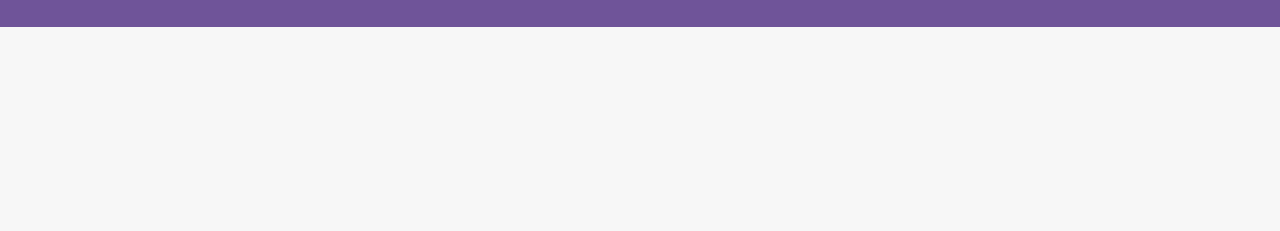
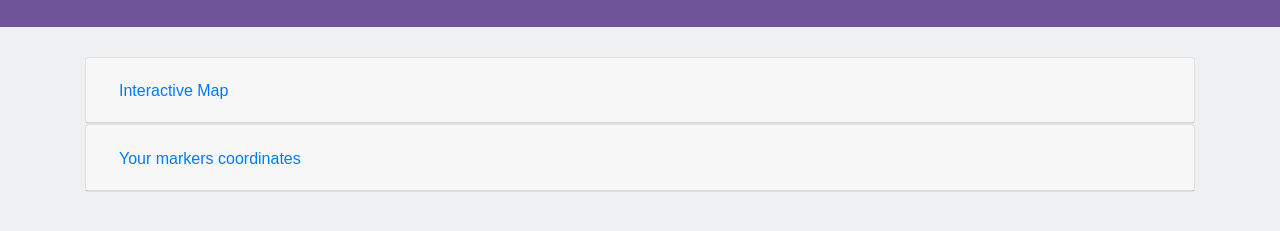
Before and after one commit to Misiek40k/js-leaflet-interactive-map, a website: page app/index.html in a window 1280 px wide. Shown: the part 115-346 px from the top of the page. Drawn offline with nearby package versions, Linux system fonts and the light colour scheme; files that its build step writes are made by us from their sources.

Commit message:
bootstrap accordion added (first iteration)

```diff
--- a/app/index.html
+++ b/app/index.html
@@ -32,8 +32,40 @@
   </header>
 
   <main>
-    <div class="accordion" id="mainAccordion">
+    <div class="container">
+      <div class="accordion" id="mainAccordion">
+        <div class="card">
+          <div class="card-header" id="headingOne">
+            <h2 class="mb-0">
+              <button class="btn btn-link" type="button" data-toggle="collapse" data-target="#collapseOne"
+                aria-expanded="true" aria-controls="collapseOne">
+                Interactive Map
+              </button>
+            </h2>
+          </div>
 
+          <div id="collapseOne" class="collapse" aria-labelledby="headingOne">
+            <div class="card-body">
+              Card one
+            </div>
+          </div>
+        </div>
+        <div class="card">
+          <div class="card-header" id="headingTwo">
+            <h2 class="mb-0">
+              <button class="btn btn-link collapsed" type="button" data-toggle="collapse" data-target="#collapseTwo"
+                aria-expanded="false" aria-controls="collapseTwo">
+                Your markers coordinates
+              </button>
+            </h2>
+          </div>
+          <div id="collapseTwo" class="collapse" aria-labelledby="headingTwo">
+            <div class="card-body">
+              Card two
+            </div>
+          </div>
+        </div>
+      </div>
     </div>
   </main>
 
--- a/app/styles/main.scss
+++ b/app/styles/main.scss
@@ -1,11 +1,11 @@
 body {
   margin: 0;
   font-family: sans-serif;
-  background-color: #F7F7F7;
+  background-color: #EFF0F1;
 }
 
 header {
-  padding: 1.875rem 0;
+  padding: 1.875rem 0 1.875rem;
   background-color: #6f5499;
   color: #fff;
 
@@ -18,3 +18,7 @@ header {
     color: rgba(255, 255, 255, .4);
   }
 }
+
+.accordion{
+  padding: 1.875rem 0;
+}
```
